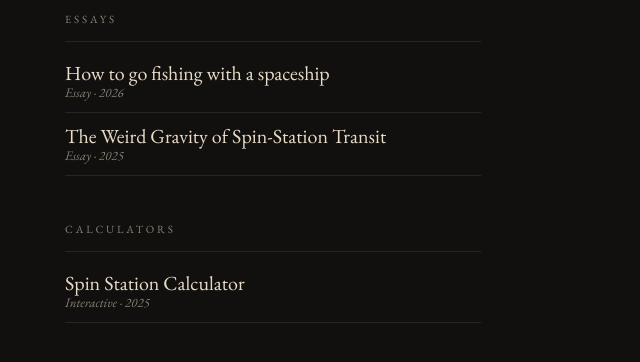
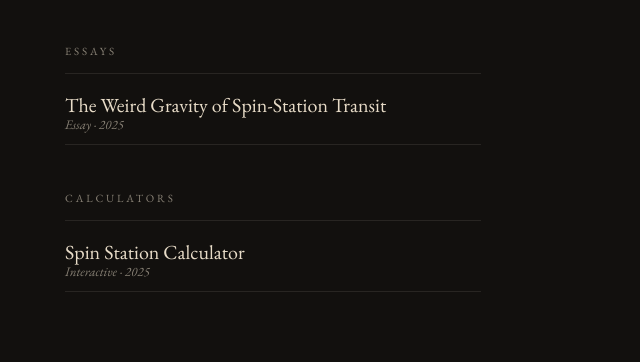
Before and after one commit to wimstrydom/wimstrydom-site, a plain HTML site: page explorations/index.html in a window 1280 px wide. Shown: the part 352-714 px from the top of the page, without its empty margins (367-1007 px from the left). Drawn offline with nearby package versions, Linux system fonts and the light colour scheme.

Commit message:
Unlist spaceship fishing essay from explorations index
Co-Authored-By: Claude Sonnet 4.6 <noreply@anthropic.com>

```diff
--- a/explorations/index.html
+++ b/explorations/index.html
@@ -111,12 +111,6 @@ body {
   <div class="divider"></div>
   <ul class="link-list">
     <li>
-      <a href="spaceship-fishing/">
-        How to go fishing with a spaceship
-        <span class="story-meta">Essay · 2026</span>
-      </a>
-    </li>
-    <li>
       <a href="spin-station/">
         The Weird Gravity of Spin-Station Transit
         <span class="story-meta">Essay · 2025</span>
```
